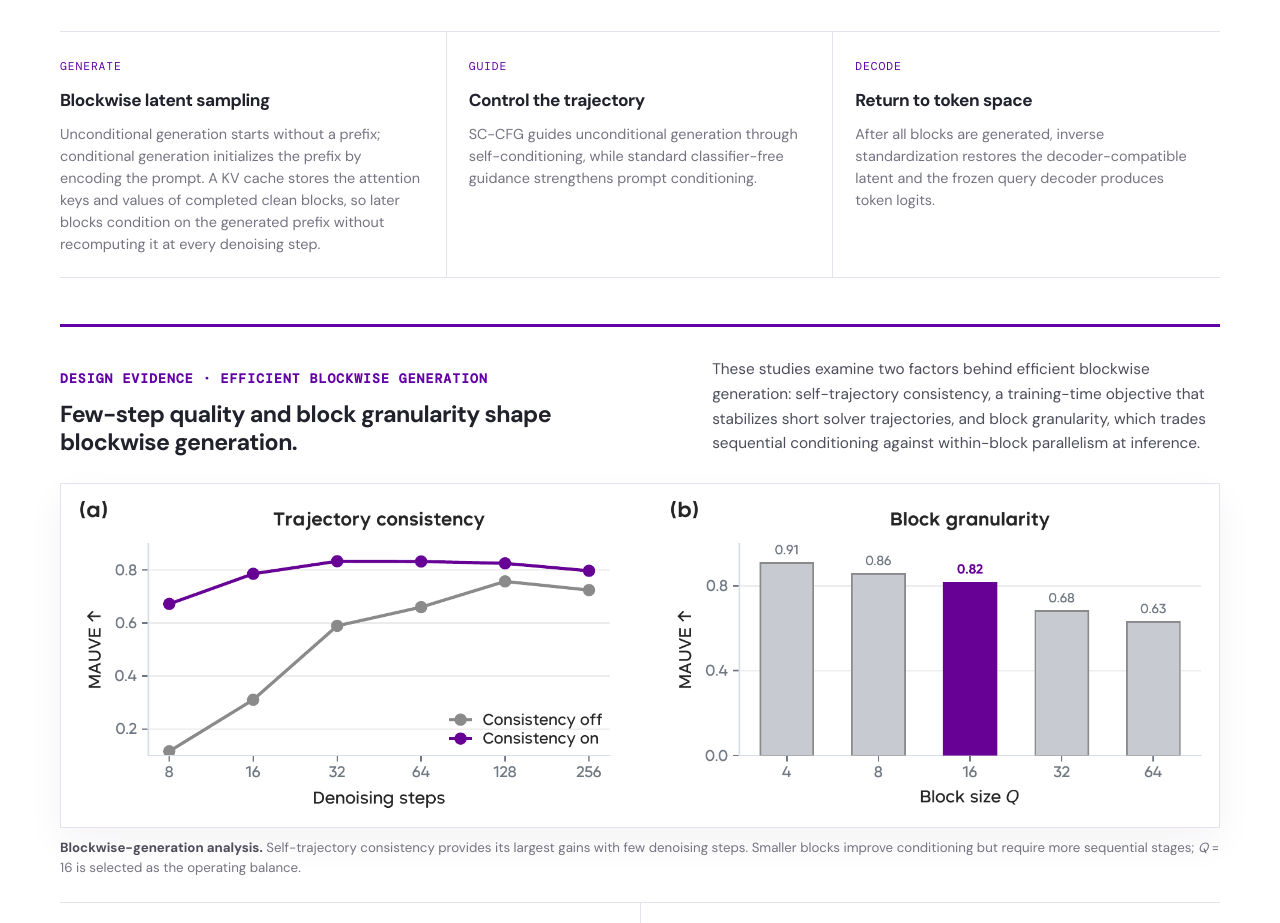
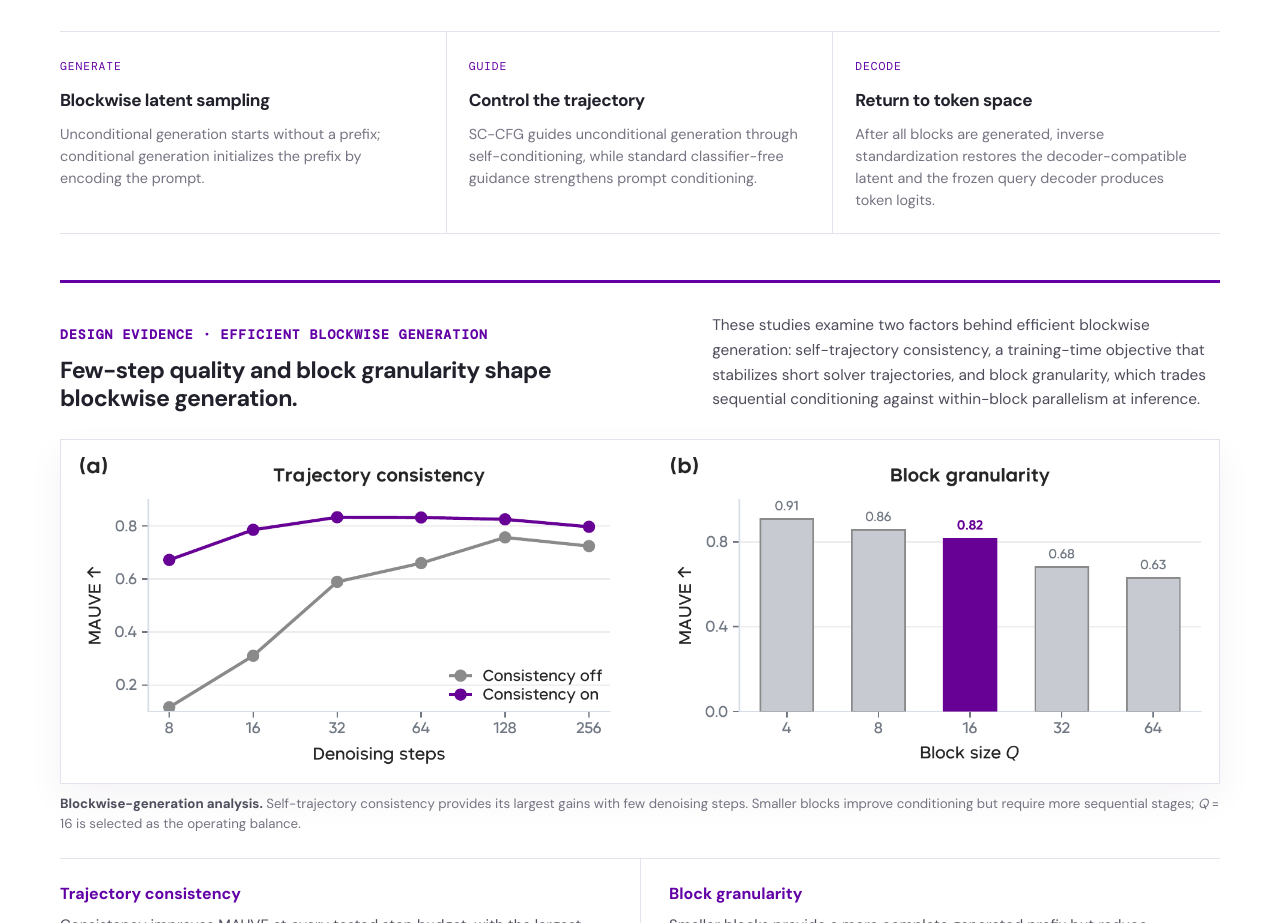
Before and after one commit to aurora-lm-project/aurora-lm-project.github.io, a plain HTML site: page index.html in a window 1280 px wide. Shown: the part 7107-8030 px from the top of the page. Drawn offline with nearby package versions, Linux system fonts and the light colour scheme.

Commit message:
Remove KV cache mention from project page

```diff
--- a/index.html
+++ b/index.html
@@ -281,7 +281,7 @@
 
       <section id="generation"><div class="wrap">
         <div class="study-head"><div><div class="eyebrow">Latent generation and text decoding</div><h2>Generate blocks left to right while denoising positions within each block in parallel.</h2></div><p>During training, each target block conditions on encoder-produced clean prefix blocks. At inference, completed generated blocks replace that prefix; for conditional generation, the encoded prompt initializes the prefix. The denoiser transforms a newly sampled Gaussian block from noise to a clean latent while conditioning on all completed blocks.</p></div>
-        <div class="flow" aria-label="Latent generation and decoding stages"><article class="flow-step"><span class="step-num">GENERATE</span><h3>Blockwise latent sampling</h3><p>Unconditional generation starts without a prefix; conditional generation initializes the prefix by encoding the prompt. A KV cache stores the attention keys and values of completed clean blocks, so later blocks condition on the generated prefix without recomputing it at every denoising step.</p></article><article class="flow-step"><span class="step-num">GUIDE</span><h3>Control the trajectory</h3><p>SC-CFG guides unconditional generation through self-conditioning, while standard classifier-free guidance strengthens prompt conditioning.</p></article><article class="flow-step"><span class="step-num">DECODE</span><h3>Return to token space</h3><p>After all blocks are generated, inverse standardization restores the decoder-compatible latent and the frozen query decoder produces token logits.</p></article></div>
+        <div class="flow" aria-label="Latent generation and decoding stages"><article class="flow-step"><span class="step-num">GENERATE</span><h3>Blockwise latent sampling</h3><p>Unconditional generation starts without a prefix; conditional generation initializes the prefix by encoding the prompt.</p></article><article class="flow-step"><span class="step-num">GUIDE</span><h3>Control the trajectory</h3><p>SC-CFG guides unconditional generation through self-conditioning, while standard classifier-free guidance strengthens prompt conditioning.</p></article><article class="flow-step"><span class="step-num">DECODE</span><h3>Return to token space</h3><p>After all blocks are generated, inverse standardization restores the decoder-compatible latent and the frozen query decoder produces token logits.</p></article></div>
 
         <div class="evidence-block">
           <div class="evidence-head"><div><div class="study-label">Design evidence · efficient blockwise generation</div><h3>Few-step quality and block granularity shape blockwise generation.</h3></div><p>These studies examine two factors behind efficient blockwise generation: self-trajectory consistency, a training-time objective that stabilizes short solver trajectories, and block granularity, which trades sequential conditioning against within-block parallelism at inference.</p></div>
```
